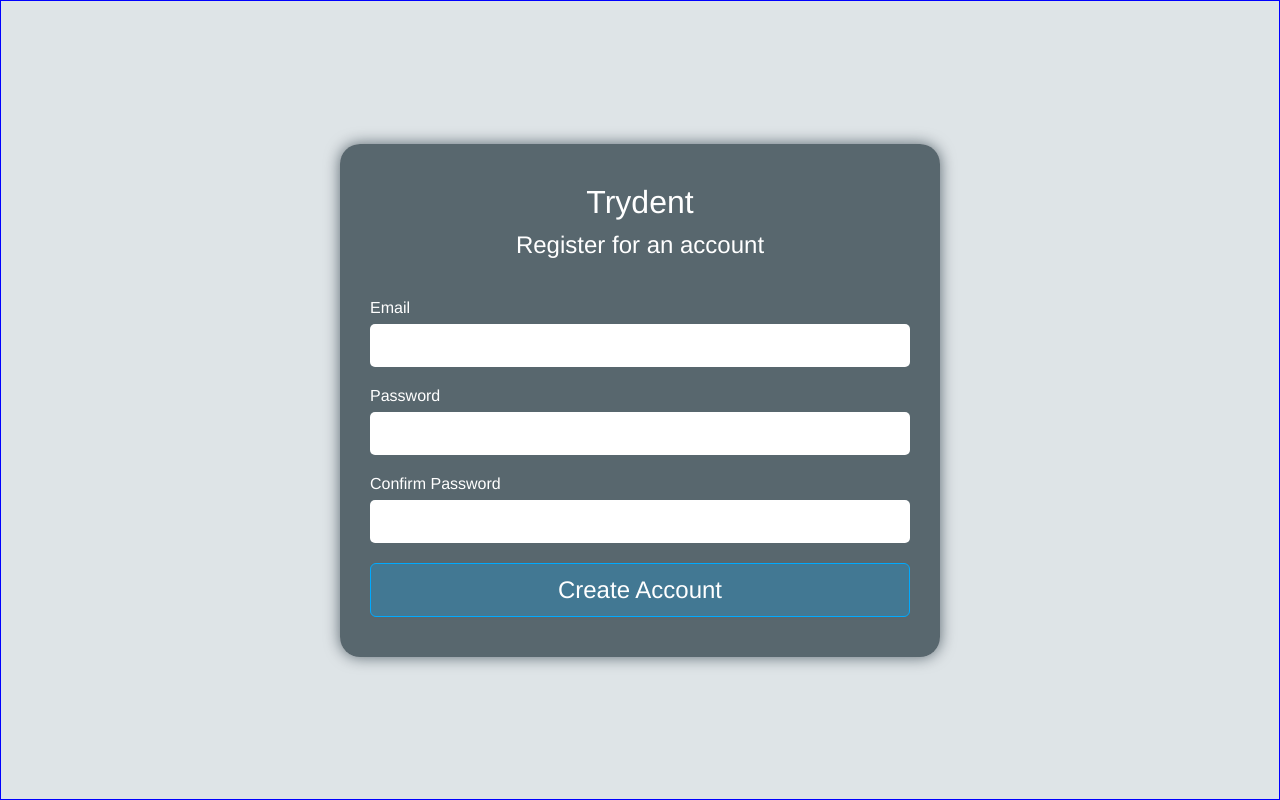
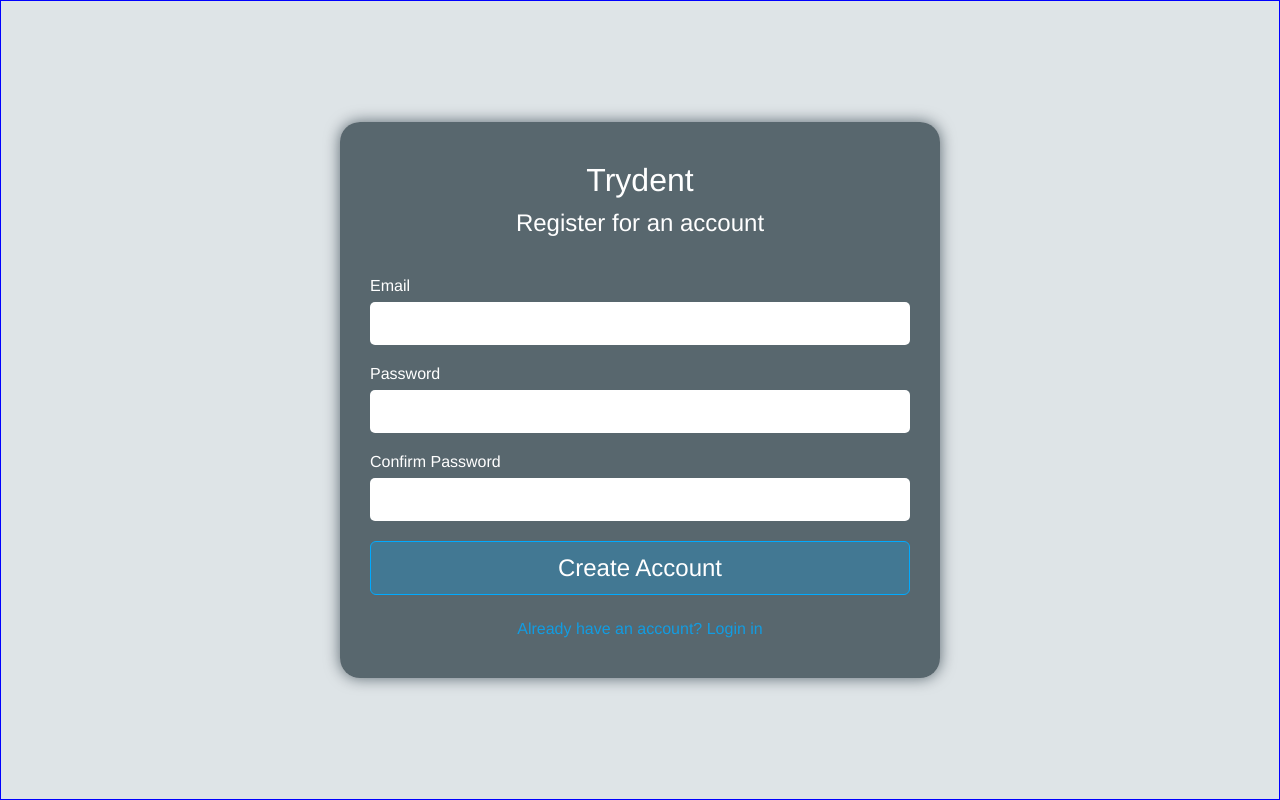
Before and after one commit to jon-zawada/Trydent, a React (Create React App) app in the folder client/: page /register in a window 1280 px wide. Built offline with nearby package versions, Linux system fonts and the light colour scheme; the HTML template or start-up script is replaced by a standard one.

Commit message:
adds private and public routes, modify post routes, form changes

```diff
--- a/client/src/App.jsx
+++ b/client/src/App.jsx
@@ -6,18 +6,24 @@ import About from './pages/About';
 import Profile from './pages/Profile';
 import Login from './pages/Login';
 import Register from './pages/Register';
+import PrivateRoutes from './utils/PrivateRoutes';
+import PublicRoutes from './utils/PublicRoutes';
 
 const App = () => {
   return (
     <>
       <Routes>
+        <Route element={<PrivateRoutes />}>
           <Route path='' element={<Navbar />}>
             <Route index element={<Home />} />
             <Route path='/about' element={<About />} />
             <Route path='/profile' element={<Profile />} />
           </Route>
+        </Route>
+        <Route element={<PublicRoutes />}>
           <Route path='/login' element={<Login />} />
           <Route path='/register' element={<Register />} />
+        </Route>
       </Routes>
     </>
   );
--- a/client/src/pages/Login.jsx
+++ b/client/src/pages/Login.jsx
@@ -21,8 +21,10 @@ const Login = () => {
           email: res.data.email,
           id: res.data._id
         });
+      })
+      .catch((err) => {
+        //render toast msg err accessible in err.response.data
       });
-    //Implement error handling
   };
 
   const onChangeHandler = (event) => {
@@ -57,7 +59,7 @@ const Login = () => {
           </div>
           <button type='submit' className='login-button' onClick={submit}>Login</button>
         </form>
-        <div className='register'>
+        <div className='form-footer'>
           <Link to='/register'>Register</Link>
           <Link to='/email'>Forgot Password?</Link>
         </div>
--- a/client/src/pages/Register.jsx
+++ b/client/src/pages/Register.jsx
@@ -1,5 +1,6 @@
 import React from 'react';
 import axios from 'axios';
+import { Link } from 'react-router-dom';
 
 const Register = () => {
   const [state, setState] = React.useState({
@@ -62,6 +63,9 @@ const Register = () => {
           </div>
           <button type='submit' className='login-button' onClick={submit}>Create Account</button>
         </form>
+        <div className='form-footer'>
+          <Link to='/login'>Already have an account? Login in</Link>
+        </div>
       </div>
     </div>
   );
--- a/client/src/styles.css
+++ b/client/src/styles.css
@@ -207,13 +207,13 @@ ul {
   background-color: hsl(var(--primary-hsl), .4);
 }
 
-.register {
-  margin-top: 20px;
+.form-footer {
+  margin-top: 25px;
   display: flex;
   justify-content: space-around;
 }
 
-.register a {
+.form-footer a {
   color: hsl(var(--primary-hsl), 0.8);
 }
 /* LOGIN PAGE - END */
--- /dev/null
+++ b/client/src/utils/PrivateRoutes.jsx
@@ -0,0 +1,12 @@
+import React from 'react';
+import { Outlet, Navigate } from 'react-router-dom';
+import { useAuth } from '../hooks/useAuth';
+
+const PrivateRoutes = () => {
+  const { user } = useAuth();
+  return (
+    user ? <Outlet /> : <Navigate to='/login' />
+  );
+};
+
+export default PrivateRoutes;
--- /dev/null
+++ b/client/src/utils/PublicRoutes.jsx
@@ -0,0 +1,12 @@
+import React from 'react';
+import { Outlet, Navigate } from 'react-router-dom';
+import { useAuth } from '../hooks/useAuth';
+
+const PublicRoutes = () => {
+  const { user } = useAuth();
+  return (
+    user ? <Navigate to='/' /> : <Outlet />
+  );
+};
+
+export default PublicRoutes;
```
Also changed, not shown: 1 other file (tests, documents, lock files or other folders). Lines whose indentation alone changed are shown as unchanged.
